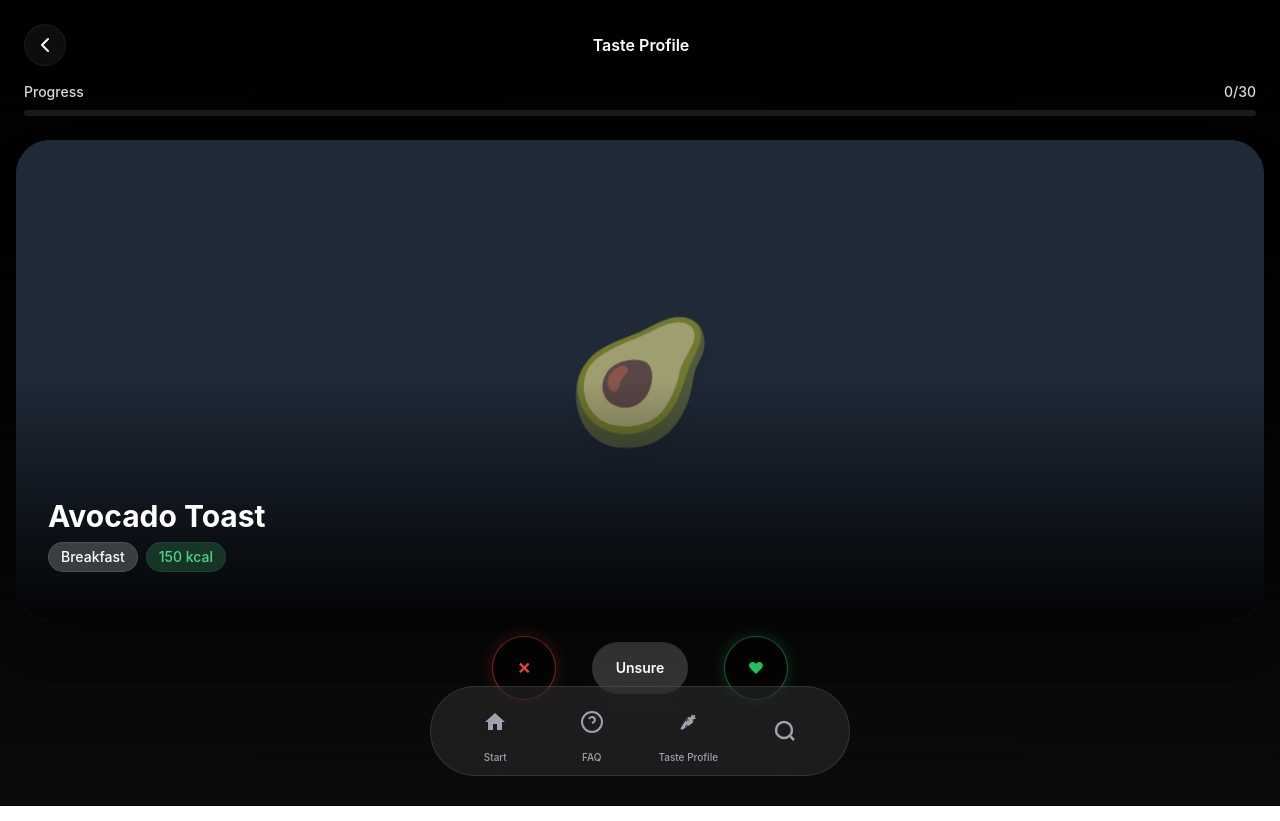
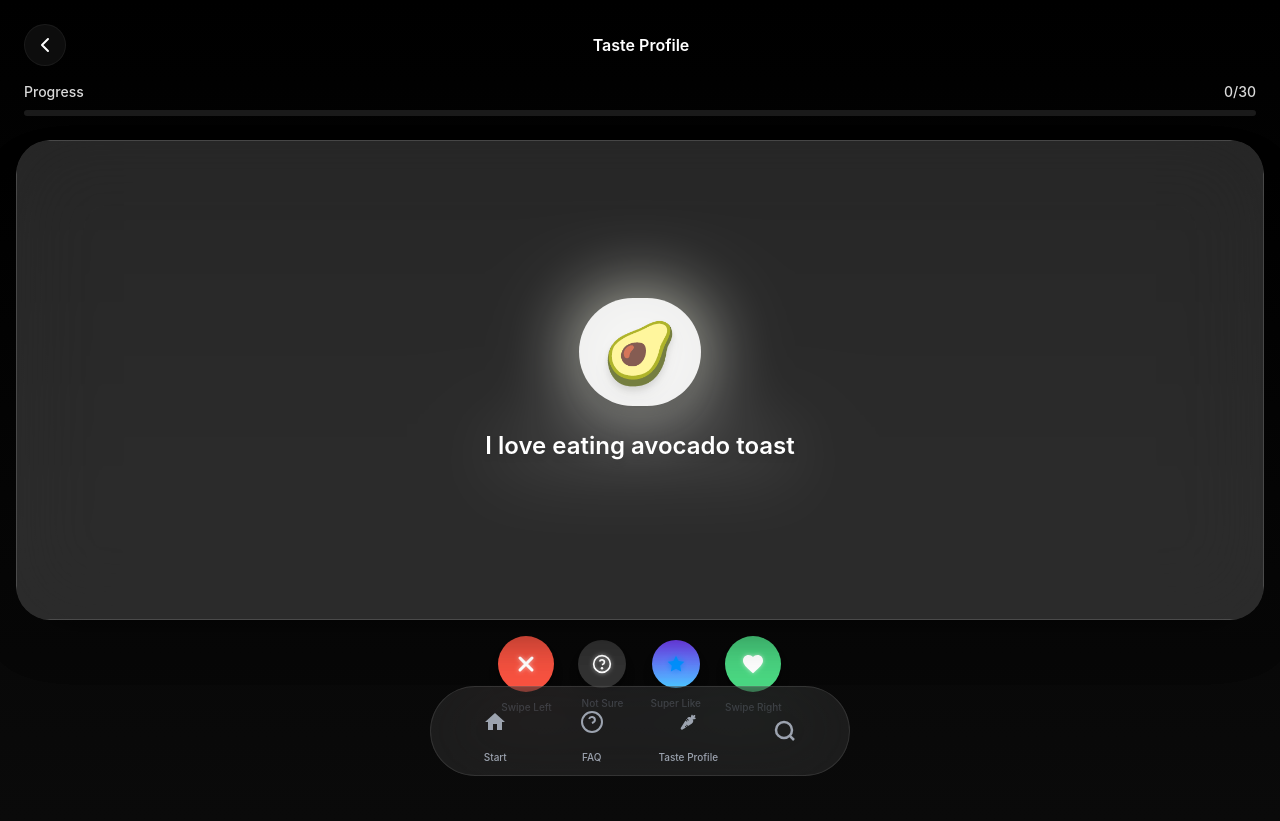
Before and after one commit to srihariuzumaki/Calorai-assignment, a React (Vite) app: page /swipe in a window 1280 px wide. Built offline with nearby package versions, Linux system fonts and the light colour scheme.

Commit message:
added the swipe ui buttons

```diff
--- a/src/components/FoodCard.jsx
+++ b/src/components/FoodCard.jsx
@@ -1,5 +1,4 @@
 import React from 'react';
-import GlassCard from './GlassCard';
 
 const FoodCard = ({ food, style = {} }) => {
     if (!food) return null;
@@ -9,29 +8,22 @@ const FoodCard = ({ food, style = {} }) => {
             className="relative w-full h-full rounded-[34px] overflow-hidden shadow-2xl"
             style={style}
         >
-            {/* Background Image Placeholder */}
-            <div className="absolute inset-0 bg-gray-800 flex items-center justify-center">
-                {/* Placeholder for food image since we don't have real assets yet */}
-                <span className="text-[120px] filter drop-shadow-lg animate-pulse-slow">
-                    {food.image}
-                </span>
+            {/* Glassmorphism Card Background */}
+            <div className="absolute inset-0 glass-strong bg-gradient-to-b from-gray-900/40 to-black/60 backdrop-blur-xl border border-white/10">
 
-                {/* Gradient Overlay for text readability */}
-                <div className="absolute inset-0 bg-gradient-to-b from-transparent via-transparent to-black/90"></div>
-            </div>
+                {/* Content */}
+                <div className="absolute inset-0 flex flex-col items-center justify-center p-8 text-center">
+                    {/* Food Image/Emoji */}
+                    <div className="mb-6 bg-white/90 rounded-full p-6 shadow-xl">
+                        <span className="text-6xl filter drop-shadow-lg">
+                            {food.image}
+                        </span>
+                    </div>
 
-            {/* Content */}
-            <div className="absolute bottom-0 left-0 right-0 p-8 pb-12">
-                <h2 className="text-3xl font-bold text-white mb-2 drop-shadow-md">
-                    {food.name}
-                </h2>
-                <div className="flex items-center gap-2">
-                    <span className="px-3 py-1 bg-white/20 backdrop-blur-md rounded-full text-sm font-medium text-white border border-white/10">
-                        {food.category}
-                    </span>
-                    <span className="px-3 py-1 bg-primary/20 backdrop-blur-md rounded-full text-sm font-medium text-primary border border-primary/10">
-                        150 kcal
-                    </span>
+                    {/* Text */}
+                    <h2 className="text-2xl font-semibold text-white drop-shadow-md">
+                        I love eating {food.name.toLowerCase()}
+                    </h2>
                 </div>
             </div>
         </div>
--- a/src/pages/SwipeScreen.jsx
+++ b/src/pages/SwipeScreen.jsx
@@ -80,6 +80,13 @@ const SwipeScreen = () => {
         }, 200); // Wait for animation start to avoid flicker
     };
 
+    const handleButtonSwipe = (direction) => {
+        if (cards.length > 0) {
+            const topCard = cards[0];
+            handleSwipe(direction, topCard.id);
+        }
+    };
+
     useEffect(() => {
         if (cards.length === 0 && swipedCount > 0) {
             navigate('/results');
@@ -126,28 +133,60 @@ const SwipeScreen = () => {
             </div>
 
             {/* Action Buttons */}
-            <div className="px-8 flex items-center justify-between mb-4 max-w-[360px] mx-auto w-full">
-                <Button
-                    variant="icon"
-                    className="!w-16 !h-16 !bg-black/40 !border-red-500/50 text-red-500 shadow-[0_0_15px_rgba(249,83,65,0.2)]"
+            <div className="px-4 flex items-center justify-center gap-6 mb-4 max-w-[380px] mx-auto w-full">
+                {/* Swipe Left - Red */}
+                <button
                     onClick={() => handleButtonSwipe('left')}
+                    className="flex flex-col items-center gap-2 transition-transform active:scale-95"
                 >
-                    ✕
-                </Button>
-                <Button
-                    variant="secondary"
-                    className="!w-auto px-6 py-2 !rounded-full text-sm font-medium"
+                    <div className="w-14 h-14 rounded-full bg-[#F95341] flex items-center justify-center shadow-lg">
+                        <svg width="24" height="24" viewBox="0 0 24 24" fill="none" xmlns="http://www.w3.org/2000/svg" style={{ filter: 'drop-shadow(0 0 2px rgba(255,255,255,0.6))' }}>
+                            <path d="M18 6L6 18M6 6l12 12" stroke="white" strokeWidth="3" strokeLinecap="round" />
+                        </svg>
+                    </div>
+                    <span className="text-[10px] text-gray-500 font-medium">Swipe Left</span>
+                </button>
+
+                {/* Not Sure - Gray */}
+                <button
                     onClick={() => handleButtonSwipe('unsure')}
+                    className="flex flex-col items-center gap-2 transition-transform active:scale-95"
                 >
-                    Unsure
-                </Button>
-                <Button
-                    variant="icon"
-                    className="!w-16 !h-16 !bg-black/40 !border-green-500/50 text-green-500 shadow-[0_0_15px_rgba(75,216,131,0.2)]"
+                    <div className="w-12 h-12 rounded-full bg-[#333333] flex items-center justify-center shadow-lg">
+                        <svg width="20" height="20" viewBox="0 0 24 24" fill="none" xmlns="http://www.w3.org/2000/svg" style={{ filter: 'drop-shadow(0 0 2px rgba(255,255,255,0.6))' }}>
+                            <circle cx="12" cy="12" r="10" stroke="white" strokeWidth="2" />
+                            <path d="M9.09 9a3 3 0 0 1 5.83 1c0 2-3 3-3 3" stroke="white" strokeWidth="2" />
+                            <line x1="12" y1="17" x2="12.01" y2="17" stroke="white" strokeWidth="3" strokeLinecap="round" />
+                        </svg>
+                    </div>
+                    <span className="text-[10px] text-gray-500 font-medium">Not Sure</span>
+                </button>
+
+                {/* Super Like - Blue Gradient */}
+                <button
+                    onClick={() => handleButtonSwipe('super')}
+                    className="flex flex-col items-center gap-2 transition-transform active:scale-95"
+                >
+                    <div className="w-12 h-12 rounded-full bg-gradient-to-b from-[#7843FF] to-[#4CC6FF] flex items-center justify-center shadow-lg">
+                        <svg width="20" height="20" viewBox="0 0 24 24" fill="none" xmlns="http://www.w3.org/2000/svg" style={{ filter: 'drop-shadow(0 0 3px rgba(0,145,255,0.8))' }}>
+                            <path d="M12 2l3.09 6.26L22 9.27l-5 4.87 1.18 6.88L12 17.77l-6.18 3.25L7 14.14 2 9.27l6.91-1.01L12 2z" fill="#0091FF" />
+                        </svg>
+                    </div>
+                    <span className="text-[10px] text-gray-500 font-medium">Super Like</span>
+                </button>
+
+                {/* Swipe Right - Green */}
+                <button
                     onClick={() => handleButtonSwipe('right')}
+                    className="flex flex-col items-center gap-2 transition-transform active:scale-95"
                 >
-                    ♥
-                </Button>
+                    <div className="w-14 h-14 rounded-full bg-[#4BD883] flex items-center justify-center shadow-lg">
+                        <svg width="24" height="24" viewBox="0 0 24 24" fill="none" xmlns="http://www.w3.org/2000/svg" style={{ filter: 'drop-shadow(0 0 2px rgba(255,255,255,0.6))' }}>
+                            <path d="M12 21.35l-1.45-1.32C5.4 15.36 2 12.28 2 8.5 2 5.42 4.42 3 7.5 3c1.74 0 3.41.81 4.5 2.09C13.09 3.81 14.76 3 16.5 3 19.58 3 22 5.42 22 8.5c0 3.78-3.4 6.86-8.55 11.54L12 21.35z" fill="white" />
+                        </svg>
+                    </div>
+                    <span className="text-[10px] text-gray-500 font-medium">Swipe Right</span>
+                </button>
             </div>
 
             <BottomNav />
```
